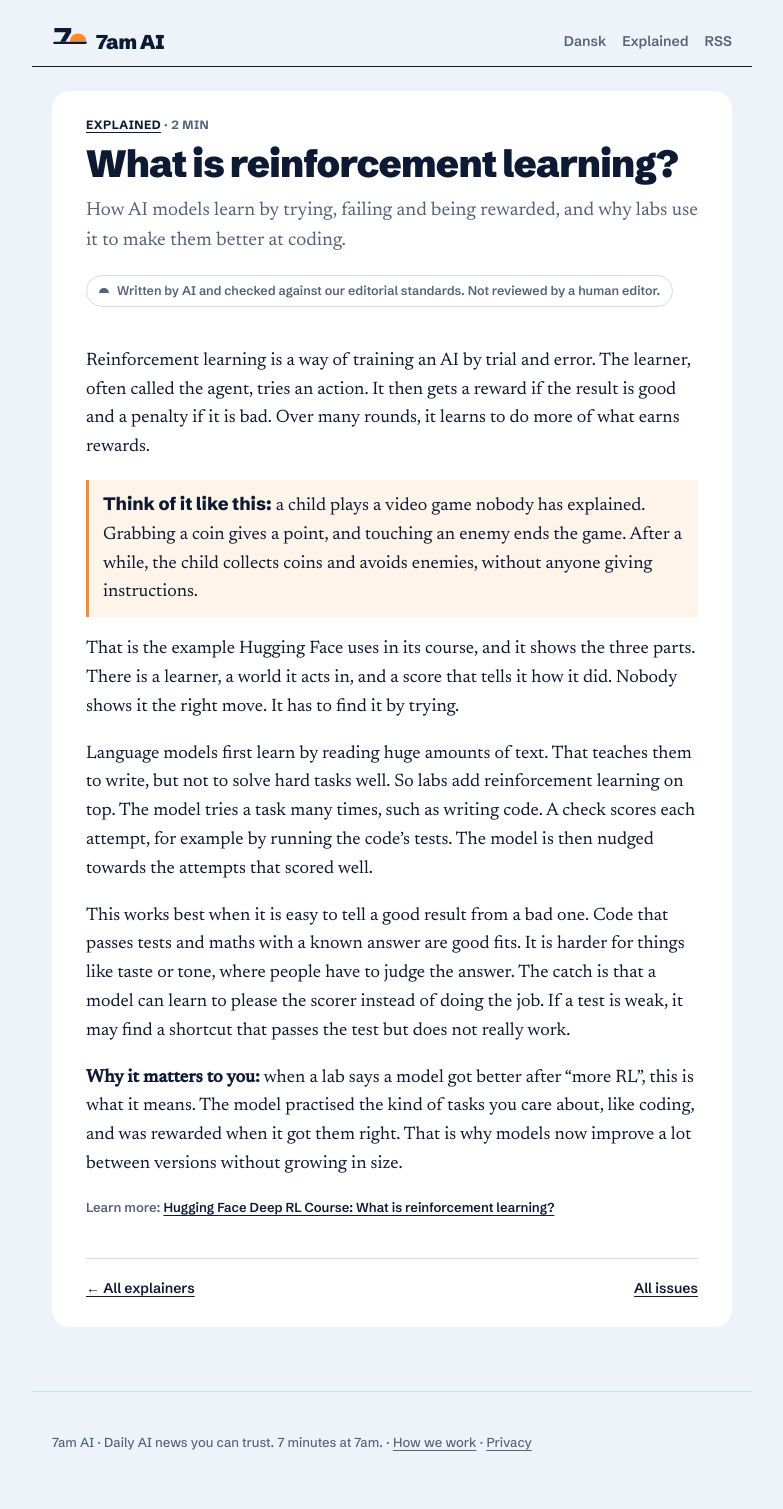
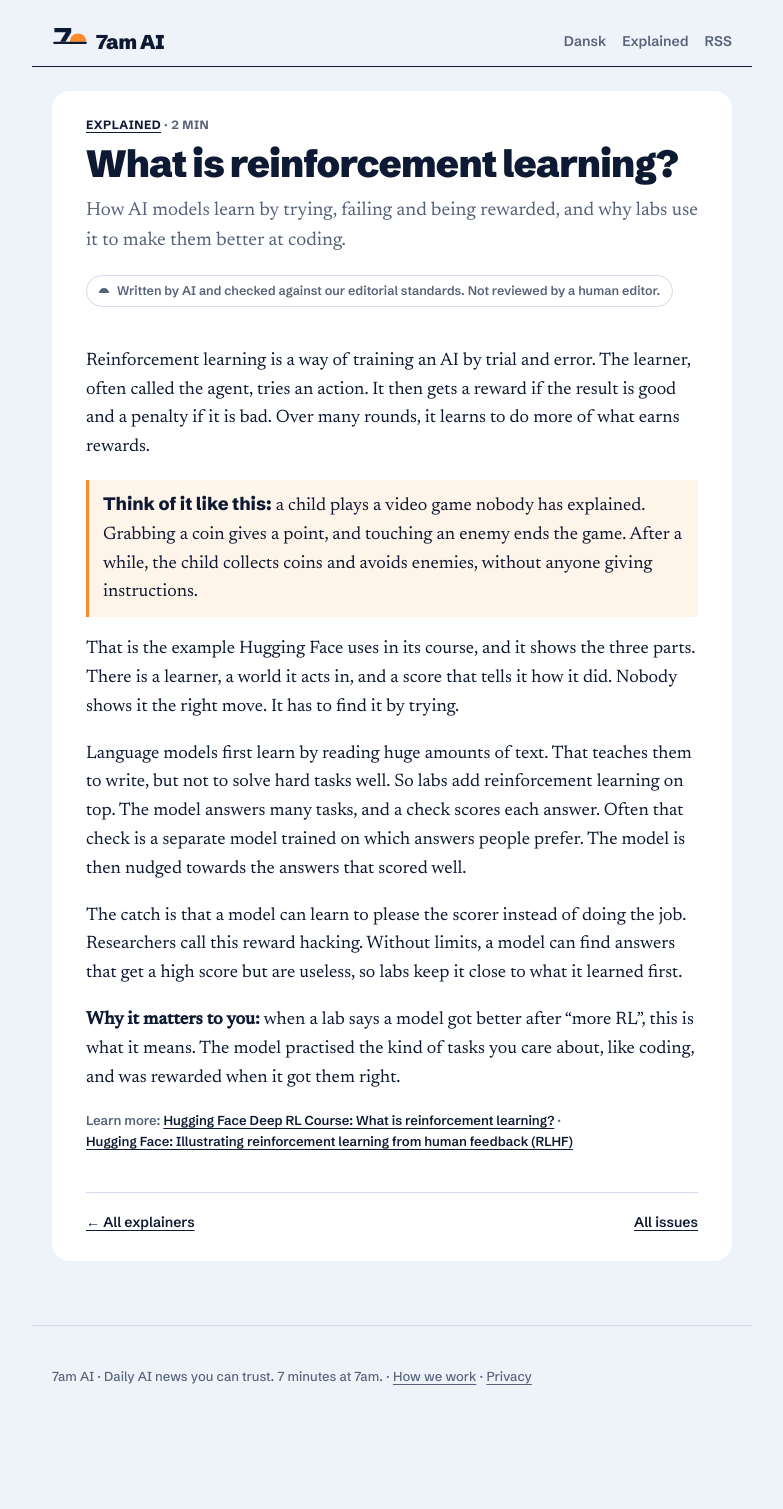
Before and after one commit to Repzei/7amai, a Jekyll site: the page built from _explained/reinforcement-learning.md, in a window 1280 px wide. Shown: the whole page, without its empty margins (248-1031 px from the left). Built offline with Jekyll 4.4.1, drawn with Linux system fonts in a browser that asks for light colours; after the commit the page ends 1443 px from its top, so only the background shows below that.

Commit message:
Udkast 2026-10-30: redaktørkontrol, checked, delingsbillede
Co-Authored-By: Claude Opus 5.5 <noreply@anthropic.com>
Claude-Session: https://claude.ai/code/session_01WDQZfR6y3UtztLWQDCN8NP

```diff
--- a/_explained/reinforcement-learning.md
+++ b/_explained/reinforcement-learning.md
@@ -7,10 +7,11 @@ minutes: 2
 other_lang_url: /da/explained/reinforcement-learning/
 read_more:
   - { label: "Hugging Face Deep RL Course: What is reinforcement learning?", url: "https://huggingface.co/learn/deep-rl-course/unit1/what-is-rl" }
+  - { label: "Hugging Face: Illustrating reinforcement learning from human feedback (RLHF)", url: "https://huggingface.co/blog/rlhf" }
 short: |
   Reinforcement learning is a way of training AI by trial and error. The model tries something, gets a reward when it goes well and a penalty when it goes badly, and slowly learns to do more of what earns rewards.
 
-  AI labs now use it to make language models better at tasks with a clear right answer, like code that passes its tests.
+  AI labs use it on top of normal training to make language models give better answers.
 ---
 Reinforcement learning is a way of training an AI by trial and error. The learner, often called the agent, tries an action. It then gets a reward if the result is good and a penalty if it is bad. Over many rounds, it learns to do more of what earns rewards.
 
@@ -18,8 +19,8 @@ Reinforcement learning is a way of training an AI by trial and error. The learne
 
 That is the example Hugging Face uses in its course, and it shows the three parts. There is a learner, a world it acts in, and a score that tells it how it did. Nobody shows it the right move. It has to find it by trying.
 
-Language models first learn by reading huge amounts of text. That teaches them to write, but not to solve hard tasks well. So labs add reinforcement learning on top. The model tries a task many times, such as writing code. A check scores each attempt, for example by running the code's tests. The model is then nudged towards the attempts that scored well.
+Language models first learn by reading huge amounts of text. That teaches them to write, but not to solve hard tasks well. So labs add reinforcement learning on top. The model answers many tasks, and a check scores each answer. Often that check is a separate model trained on which answers people prefer. The model is then nudged towards the answers that scored well.
 
-This works best when it is easy to tell a good result from a bad one. Code that passes tests and maths with a known answer are good fits. It is harder for things like taste or tone, where people have to judge the answer. The catch is that a model can learn to please the scorer instead of doing the job. If a test is weak, it may find a shortcut that passes the test but does not really work.
+The catch is that a model can learn to please the scorer instead of doing the job. Researchers call this reward hacking. Without limits, a model can find answers that get a high score but are useless, so labs keep it close to what it learned first.
 
-**Why it matters to you:** when a lab says a model got better after "more RL", this is what it means. The model practised the kind of tasks you care about, like coding, and was rewarded when it got them right. That is why models now improve a lot between versions without growing in size.
+**Why it matters to you:** when a lab says a model got better after "more RL", this is what it means. The model practised the kind of tasks you care about, like coding, and was rewarded when it got them right.
```
Also changed, not shown: _da/2026-10-30-mistral-lets-anyone-download-large-4-a-model-built-for-coding-agents.md (+15 -15 lines), _explained/da/reinforcement-learning.md (+5 -4 lines), _posts/2026-10-30-mistral-lets-anyone-download-large-4-a-model-built-for-coding-agents.md (+12 -12 lines), assets/og/2026-10-30.png (added), assets/og/da/2026-10-30.png (added).
